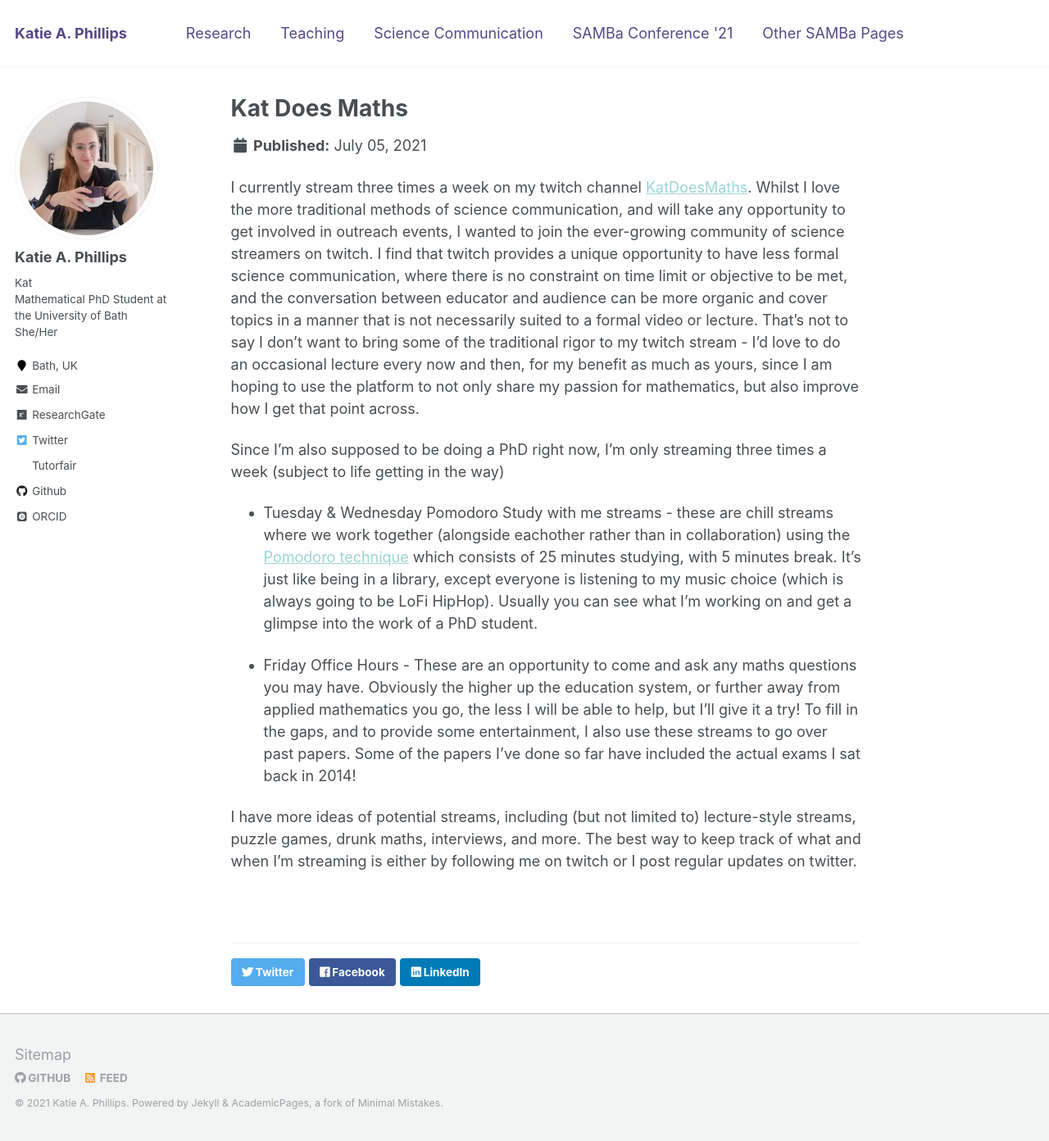
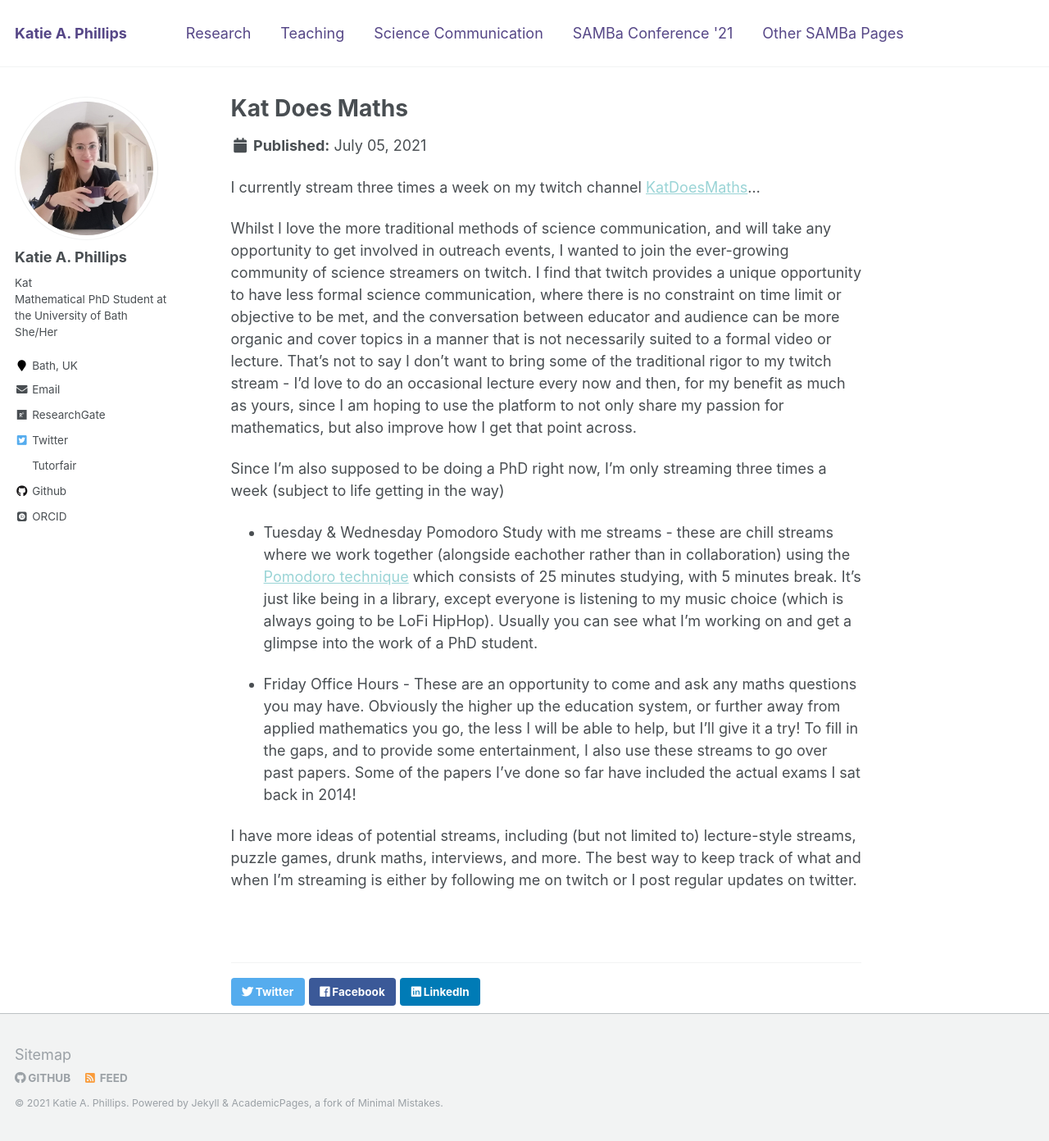
Before and after one commit to kap39/kap39.github.io, a Jekyll site: the page built from _scicomm/KatDoesMaths.md, in a window 1280 px wide and 1392 px high. Shown: the whole window at 82% size. Built offline with Jekyll 4.4.1, drawn with Linux system fonts in a browser that asks for light colours; some web fonts are replaced.

Commit message:
new page perhaps?

```diff
--- a/_scicomm/KatDoesMaths.md
+++ b/_scicomm/KatDoesMaths.md
@@ -7,7 +7,9 @@ show_date: false
 
 ---
 
-I currently stream three times a week on my twitch channel [KatDoesMaths](https://twitch.tv/katdoesmaths). Whilst I love the more traditional methods of science communication, and will take any opportunity to get involved in outreach events, I wanted to join the ever-growing community of science streamers on twitch. I find that twitch provides a unique opportunity to have less formal science communication, where there is no constraint on time limit or objective to be met, and the conversation between educator and audience can be more organic and cover topics in a manner that is not necessarily suited to a formal video or lecture. That's not to say I don't want to bring some of the traditional rigor to my twitch stream - I'd love to do an occasional lecture every now and then, for my benefit as much as yours, since I am hoping to use the platform to not only share my passion for mathematics, but also improve how I get that point across.
+I currently stream three times a week on my twitch channel [KatDoesMaths](https://twitch.tv/katdoesmaths)...
+
+Whilst I love the more traditional methods of science communication, and will take any opportunity to get involved in outreach events, I wanted to join the ever-growing community of science streamers on twitch. I find that twitch provides a unique opportunity to have less formal science communication, where there is no constraint on time limit or objective to be met, and the conversation between educator and audience can be more organic and cover topics in a manner that is not necessarily suited to a formal video or lecture. That's not to say I don't want to bring some of the traditional rigor to my twitch stream - I'd love to do an occasional lecture every now and then, for my benefit as much as yours, since I am hoping to use the platform to not only share my passion for mathematics, but also improve how I get that point across.
 
 Since I'm also supposed to be doing a PhD right now, I'm only streaming three times a week (subject to life getting in the way)
  * Tuesday  & Wednesday Pomodoro Study with me streams - these are chill streams where we work together (alongside eachother rather than in collaboration) using the [Pomodoro technique](https://francescocirillo.com/pages/pomodoro-technique) which consists of 25 minutes studying, with 5 minutes break. It's just like being in a library, except everyone is listening to my music choice (which is always going to be LoFi HipHop). Usually you can see what I'm working on and get a glimpse into the work of a PhD student.
```
